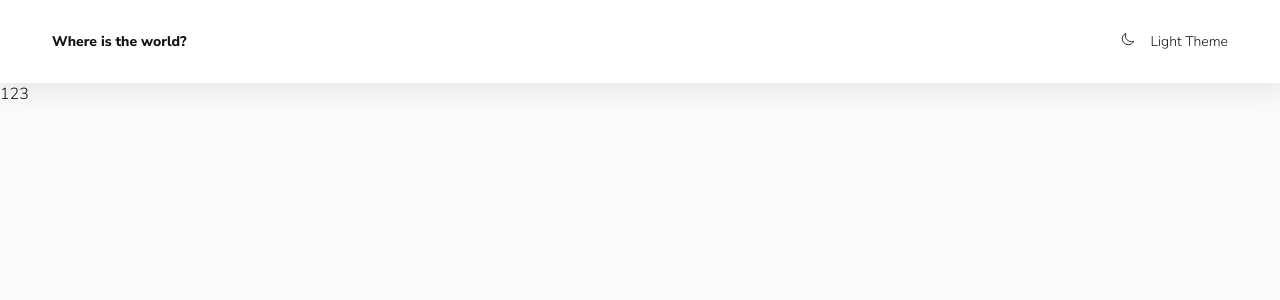
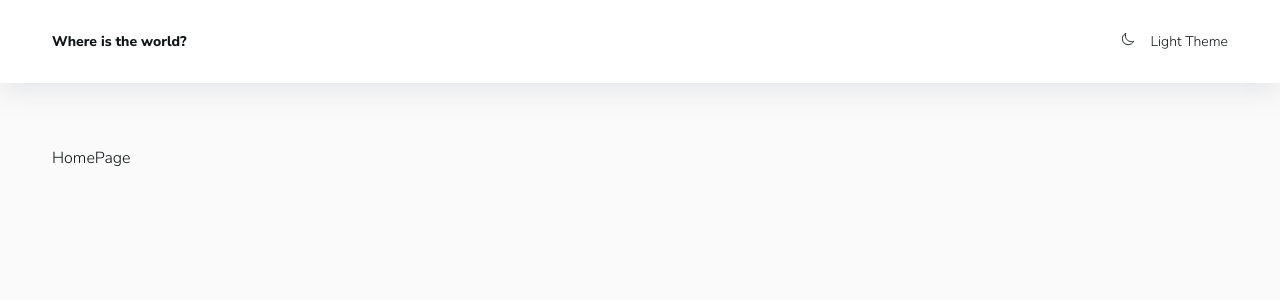
Before and after one commit to Algemist/countries, a React (Create React App) app: page / in a window 1280 px wide. Shown: the top 300 px of the page. Built offline with nearby package versions, Linux system fonts and the light colour scheme.

Commit message:
add Routes

```diff
--- a/src/App.tsx
+++ b/src/App.tsx
@@ -1,10 +1,14 @@
 import React from 'react';
 import {Header} from "./components/Header";
+import {Main} from "./components/Main";
+import AppRoute from "./components/AppRoute";
 function App() {
   return (
     <div className="App">
         <Header />
-        123
+        <Main>
+            <AppRoute />
+        </Main>
     </div>
   );
 }
--- /dev/null
+++ b/src/components/AppRoute.tsx
@@ -0,0 +1,17 @@
+import React from 'react';
+import {Route, Routes} from "react-router-dom";
+import {routeConfig} from "../config/routeConfig";
+
+const AppRoute = () => {
+    return (
+        <Routes>
+            {Object.values(routeConfig).map((el) => <Route
+                key={el.path}
+                path={el.path}
+                element={el.element}
+            />)}
+        </Routes>
+    );
+};
+
+export default AppRoute;
--- /dev/null
+++ b/src/components/Main.tsx
@@ -0,0 +1,23 @@
+import { ReactNode } from 'react';
+import styled from 'styled-components';
+import { Container } from './Container';
+
+const Wrapper = styled.main`
+  padding: 2rem 0;
+
+  @media (min-width: 767px) {
+    padding: 4rem 0;
+  }
+`;
+
+interface MainProps {
+    children: ReactNode,
+}
+
+export const Main = ({ children }: MainProps) => {
+    return (
+        <Wrapper>
+            <Container>{children}</Container>
+        </Wrapper>
+    );
+};
--- /dev/null
+++ b/src/config/routeConfig.tsx
@@ -0,0 +1,31 @@
+import {RouteProps} from "react-router-dom";
+import DetailsPage from "../pages/DetailsPage/DetailsPage";
+import NotFoundPage from "../pages/NotFoundPage/NotFoundPage";
+import HomePage from "../pages/Homepage/HomePage";
+
+export enum AppRoutes {
+    MAIN = 'main',
+    DETAILS = 'details',
+    NOT_FOUND = 'not_found'
+}
+
+export const RoutePath: Record<AppRoutes, string> = {
+    [AppRoutes.MAIN]: '/',
+    [AppRoutes.DETAILS]: '/country/:name',
+    [AppRoutes.NOT_FOUND]: '*',
+}
+
+export const routeConfig: Record<AppRoutes, RouteProps> = {
+    [AppRoutes.MAIN]: {
+        path: RoutePath.main,
+        element: <HomePage />,
+    },
+    [AppRoutes.DETAILS]: {
+        path: RoutePath.details,
+        element: <DetailsPage />,
+    },
+    [AppRoutes.NOT_FOUND]: {
+        path: RoutePath.not_found,
+        element: <NotFoundPage />,
+    }
+};
--- a/src/index.tsx
+++ b/src/index.tsx
@@ -4,14 +4,17 @@ import './styles/index.scss';
 import App from './App';
 import {store} from "./store";
 import {Provider} from "react-redux";
+import {BrowserRouter} from "react-router-dom";
 
 const root = ReactDOM.createRoot(
   document.getElementById('root') as HTMLElement
 );
 root.render(
   <React.StrictMode>
-      <Provider store={store}>
-              <App />
-      </Provider>
+     <BrowserRouter>
+         <Provider store={store}>
+             <App />
+         </Provider>
+     </BrowserRouter>
   </React.StrictMode>
 );
--- /dev/null
+++ b/src/pages/DetailsPage/DetailsPage.tsx
@@ -0,0 +1,10 @@
+const DetailsPage = () => {
+
+    return (
+        <div>
+            detailsPage
+        </div>
+    );
+};
+
+export default DetailsPage;
--- /dev/null
+++ b/src/pages/Homepage/HomePage.tsx
@@ -0,0 +1,9 @@
+const HomePage = () => {
+    return (
+        <>
+            HomePage
+        </>
+    );
+};
+
+export default HomePage;
--- /dev/null
+++ b/src/pages/NotFoundPage/NotFoundPage.tsx
@@ -0,0 +1,5 @@
+const NotFoundPage = () => {
+    return <div>This page doesn't exist</div>;
+};
+
+export default NotFoundPage
```
Also changed, not shown: src/config/apiConfig.ts (added, +7 -0 lines).
